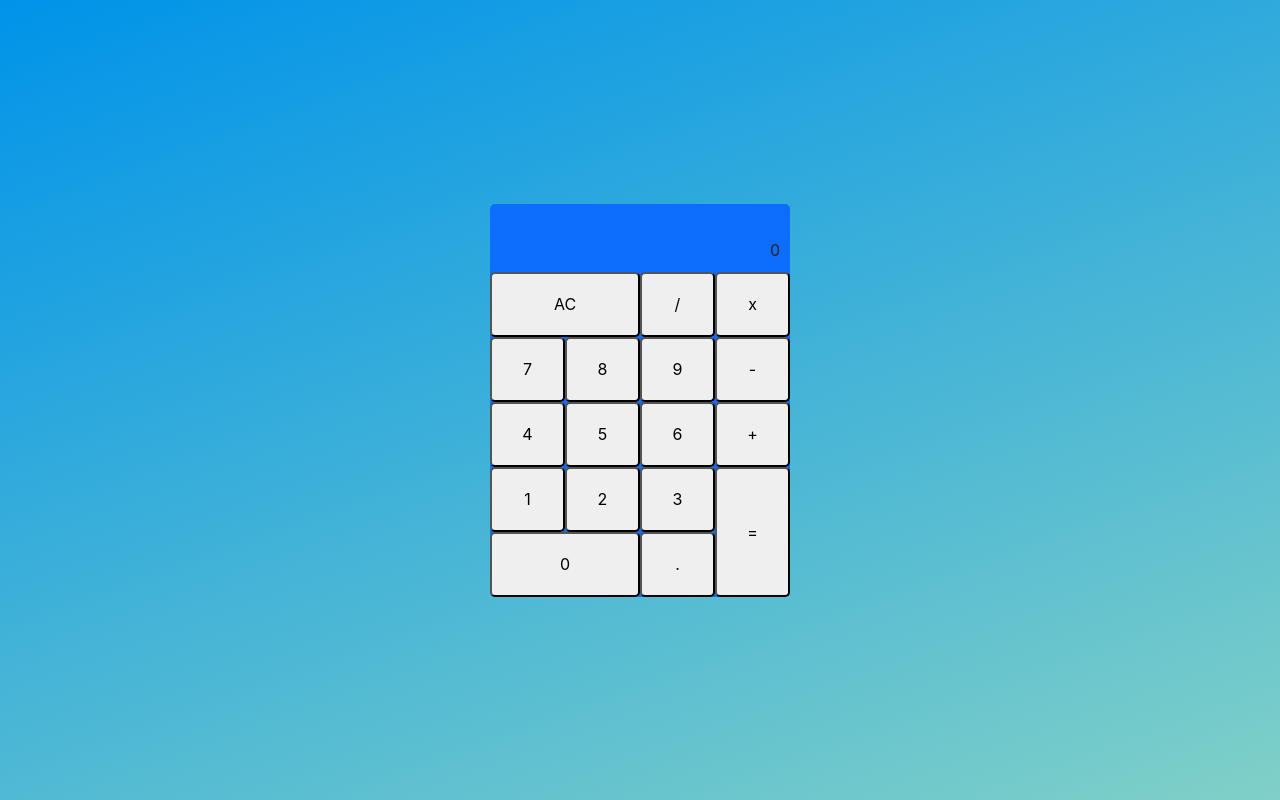
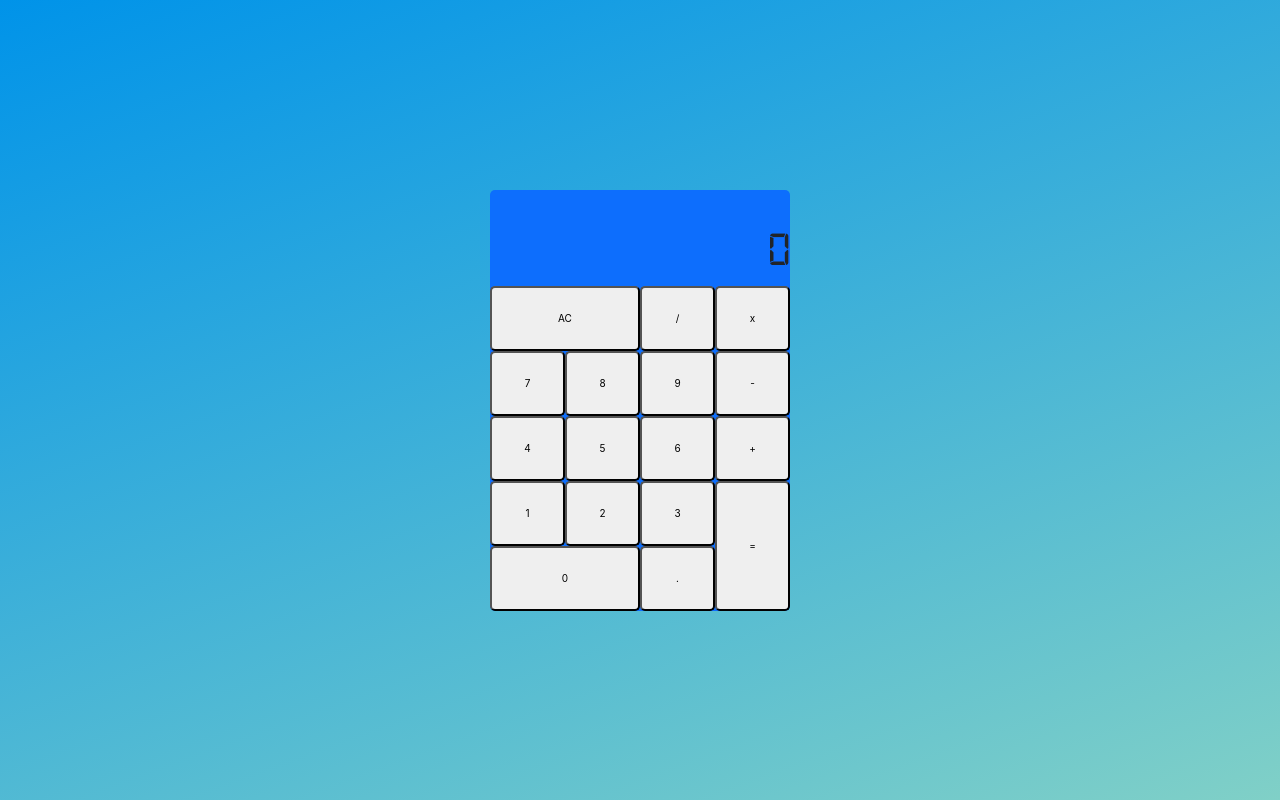
Before and after one commit to Osgoroth/calculator, a React (Create React App) app: page / in a window 1280 px wide. Built offline with nearby package versions, Linux system fonts and the light colour scheme.

Commit message:
new branch for portfolio and font

```diff
--- a/public/index.html
+++ b/public/index.html
@@ -2,13 +2,10 @@
 <html lang="en">
   <head>
     <meta charset="utf-8" />
-    <link rel="icon" href="%PUBLIC_URL%/favicon.ico" />
+    <link rel="icon" href="%PUBLIC_URL%/calculator.svg" />
     <meta name="viewport" content="width=device-width, initial-scale=1" />
     <meta name="theme-color" content="#000000" />
-    <meta
-      name="description"
-      content="Web site created using create-react-app"
-    />
+    <meta name="description" content="A simple JavaScript calculator" />
     <link rel="apple-touch-icon" href="%PUBLIC_URL%/logo192.png" />
     <!--
       manifest.json provides metadata used when your web app is installed on a
@@ -24,7 +21,7 @@
       work correctly both with client-side routing and a non-root public URL.
       Learn how to configure a non-root public URL by running `npm run build`.
     -->
-    <title>React App</title>
+    <title>JavaScript Calculator</title>
   </head>
   <body>
     <noscript>You need to enable JavaScript to run this app.</noscript>
--- a/src/App.js
+++ b/src/App.js
@@ -26,12 +26,12 @@ const numbers = [0, 1, 2, 3, 4, 5, 6, 7, 8, 9];
 
 function Display({ input, expression }) {
   return (
-    <>
+    <div className="displayWrapper">
       <div className="expression">{expression}</div>
       <div id="display" className="input">
         {input}
       </div>
-    </>
+    </div>
   );
 }
 
--- a/src/App.scss
+++ b/src/App.scss
@@ -1,31 +1,31 @@
-
 $button-width: 75px;
 $large-button: $button-width * 2;
 
-
 body {
-  background-color: #0093E9;
-  background-image: linear-gradient(160deg, #0093E9 0%, #80D0C7 100%);
-
+  background-color: #0093e9;
+  background-image: linear-gradient(160deg, #0093e9 0%, #80d0c7 100%);
+  font-size: 62.5%;
 }
-
 
 #calculator {
   position: relative;
   width: 300px;
   height: min-content;
   border-radius: 5px;
+}
 
+.displayWrapper {
+  font-family: Digital7Mono;
 }
 
 #display {
-  padding: 10px;
   text-align: right;
-
+  font-size: 3rem;
 }
 .expression {
   text-align: right;
   min-height: 24px;
+  font-size: 2rem;
 }
 
 .input {
@@ -36,13 +36,13 @@ body {
   grid-template-columns: repeat(4, 1fr);
 }
 button {
-
   width: $button-width;
   height: 65px;
   border-radius: 5px;
 }
 
-#clear, #zero {
+#clear,
+#zero {
   width: $large-button;
   grid-column: 1 / span 2;
 }
@@ -52,7 +52,6 @@ button {
   grid-row: 4 / span 2;
 
   height: 130px;
-
 }
 
 .App {
--- a/src/index.css
+++ b/src/index.css
@@ -1,13 +1,19 @@
 body {
   margin: 0;
-  font-family: -apple-system, BlinkMacSystemFont, 'Segoe UI', 'Roboto', 'Oxygen',
-    'Ubuntu', 'Cantarell', 'Fira Sans', 'Droid Sans', 'Helvetica Neue',
+  font-family: -apple-system, BlinkMacSystemFont, "Segoe UI", "Roboto", "Oxygen",
+    "Ubuntu", "Cantarell", "Fira Sans", "Droid Sans", "Helvetica Neue",
     sans-serif;
   -webkit-font-smoothing: antialiased;
   -moz-osx-font-smoothing: grayscale;
 }
 
 code {
-  font-family: source-code-pro, Menlo, Monaco, Consolas, 'Courier New',
+  font-family: source-code-pro, Menlo, Monaco, Consolas, "Courier New",
     monospace;
 }
+
+@font-face {
+  font-family: "Digital7Mono";
+  src: local("Digital7Mono"), url("./fonts/Digital7Mono.ttf") format("truetype");
+  font-weight: normal;
+}
--- a/src/index.js
+++ b/src/index.js
@@ -22,6 +22,7 @@ import React from "react";
 import ReactDOM from "react-dom";
 import "./index.css";
 import App from "./App";
+import "./fonts/Digital7Mono.ttf";
 
 ReactDOM.render(
   <React.StrictMode>
```
Also changed, not shown: public/calculator.svg (added), src/fonts/Digital7Mono.ttf (added).
